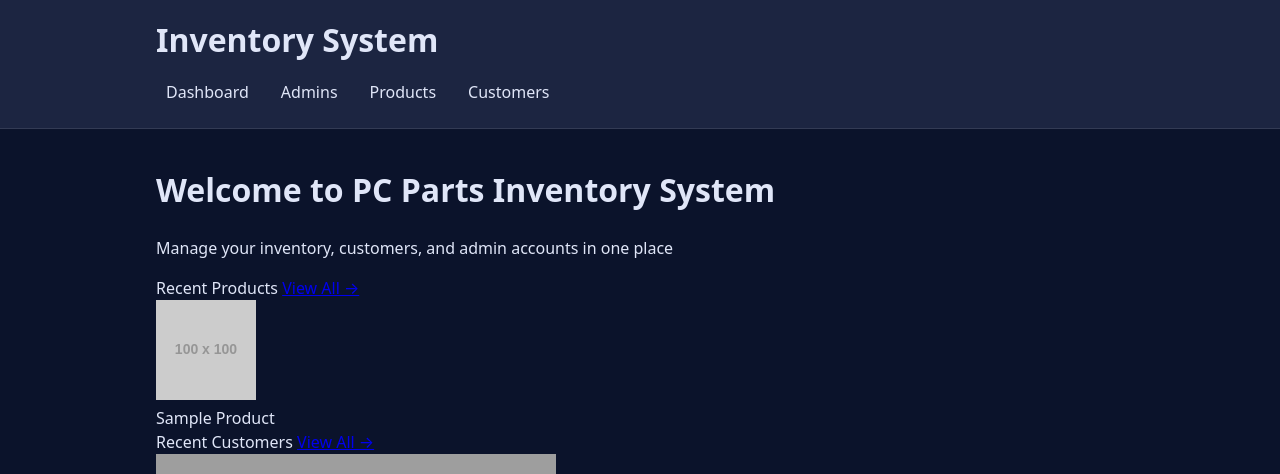
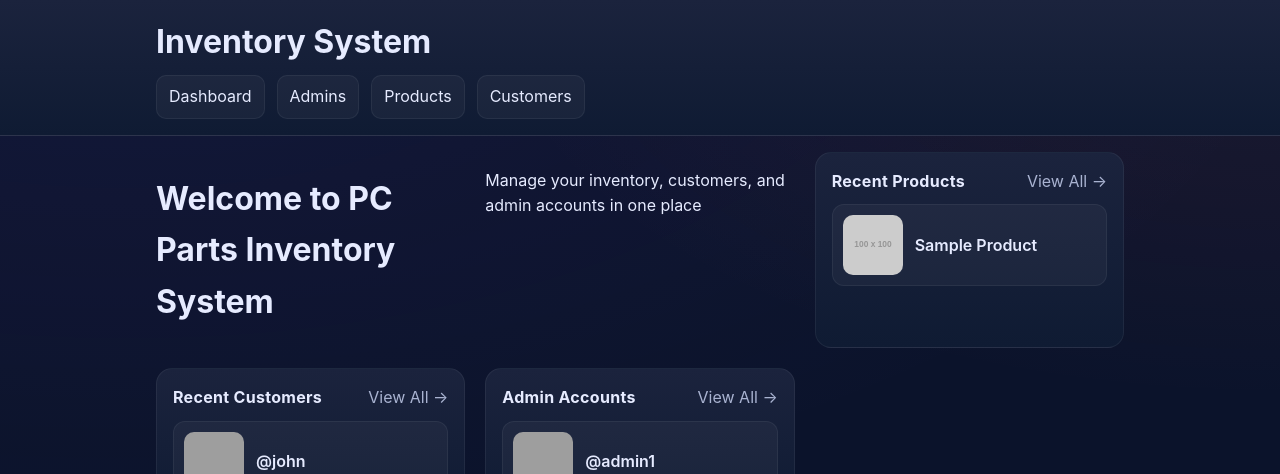
Before and after one commit to FosterMaggies/integ, a PHP site: page / in a window 1280 px wide. Shown: the top 474 px of the page. Run offline with PHP 8.4, Linux system fonts and the light colour scheme; data comes from the database, SQL or seed files in the repository; grey boxes labelled with a size stand in for pictures from a placeholder-image service; some libraries are stand-ins or nearby versions; grey boxes are pictures that could not be loaded.

Commit message:
Refactor: Improve UI and add dashboard styles
Co-authored-by: blacklfoster <blacklfoster@gmail.com>

```diff
--- a/assets/style.css
+++ b/assets/style.css
@@ -1,26 +1,59 @@
-:root{--bg:#0b132b;--panel:#1c2541;--accent:#3a86ff;--text:#e0e6f8;--muted:#a9b3d1;--danger:#e63946;--success:#06d6a0;}
+:root{
+  --bg:#0b132b;
+  --panel:#1b233d;
+  --panel-2:#0f1b33;
+  --accent:#8a5cff;
+  --accent-2:#ff6b6b;
+  --text:#e6ebff;
+  --muted:#a9b3d1;
+  --danger:#ff4d6d;
+  --success:#2dcc70;
+  --warning:#f4d35e;
+  --card-grad:linear-gradient(135deg, rgba(138,92,255,.12), rgba(255,107,107,.12));
+}
 *{box-sizing:border-box}
-body{margin:0;font-family:system-ui,-apple-system,Segoe UI,Roboto,Ubuntu,"Helvetica Neue",Arial;line-height:1.5;background:var(--bg);color:var(--text)}
+body{margin:0;font-family:Inter,system-ui,-apple-system,Segoe UI,Roboto,Ubuntu,"Helvetica Neue",Arial;line-height:1.6;background:radial-gradient(1200px 600px at 10% -10%,rgba(138,92,255,.08),transparent),radial-gradient(800px 400px at 100% 0,rgba(255,107,107,.08),transparent),var(--bg);color:var(--text)}
 .container{max-width:1000px;margin:0 auto;padding:16px}
-.site-header{background:var(--panel);border-bottom:1px solid rgba(255,255,255,.1)}
+.site-header{position:sticky;top:0;z-index:10;background:linear-gradient(180deg,var(--panel),var(--panel-2));border-bottom:1px solid rgba(255,255,255,.08);backdrop-filter:blur(6px)}
 .site-header h1{margin:0}
-nav{display:flex;gap:12px;margin-top:8px}
-nav a{color:var(--text);text-decoration:none;padding:8px 10px;border-radius:8px}
-nav a:hover{background:rgba(255,255,255,.06)}
+nav{display:flex;gap:12px;margin-top:8px;flex-wrap:wrap}
+nav a{color:var(--text);text-decoration:none;padding:8px 12px;border-radius:10px;background:rgba(255,255,255,.04);border:1px solid rgba(255,255,255,.06);transition:.2s ease}
+nav a:hover{background:rgba(255,255,255,.1);transform:translateY(-1px)}
 .site-footer{margin-top:40px;border-top:1px solid rgba(255,255,255,.1);padding:16px 0;background:var(--panel)}
-.panel{background:var(--panel);padding:16px;border-radius:12px;box-shadow:0 2px 6px rgba(0,0,0,.3);margin-bottom:16px}
+.panel{background:linear-gradient(180deg,var(--panel),var(--panel-2));padding:20px;border-radius:14px;box-shadow:0 6px 20px rgba(0,0,0,.35), inset 0 0 0 1px rgba(255,255,255,.06);margin-bottom:20px}
 .grid{display:grid;grid-template-columns:repeat(auto-fit,minmax(220px,1fr));gap:16px}
-.card{background:var(--panel);padding:16px;border-radius:12px;border:1px solid rgba(255,255,255,.08)}
+.card{background:var(--panel);padding:16px;border-radius:14px;border:1px solid rgba(255,255,255,.08);background-image:var(--card-grad)}
 .card h3{margin-top:0}
 .table{width:100%;border-collapse:collapse}
 .table th,.table td{padding:10px;border-bottom:1px solid rgba(255,255,255,.08)}
 .table th{text-align:left;color:var(--muted);font-weight:600}
-.input, select, .file{width:100%;padding:10px;border:1px solid rgba(255,255,255,.12);border-radius:8px;background:#10182a;color:var(--text)}
+.input, select, .file{width:100%;padding:12px 12px;border:1px solid rgba(255,255,255,.12);border-radius:10px;background:#10182a;color:var(--text);outline:none;transition:border .2s ease, box-shadow .2s ease}
+.input:focus, select:focus, .file:focus{border-color:var(--accent);box-shadow:0 0 0 3px rgba(138,92,255,.18)}
 .row{display:grid;grid-template-columns:1fr 1fr;gap:12px}
-button,.btn{cursor:pointer;background:var(--accent);border:none;color:white;padding:10px 14px;border-radius:8px}
+button,.btn{cursor:pointer;background:var(--accent);border:none;color:white;padding:10px 16px;border-radius:10px;box-shadow:0 6px 14px rgba(138,92,255,.3);transition:.2s ease}
+.btn:hover{transform:translateY(-1px)}
 .btn-outline{background:transparent;border:1px solid var(--accent);color:var(--text)}
-.btn-danger{background:var(--danger)}
-.badge{display:inline-block;padding:2px 8px;border-radius:999px;font-size:12px;background:rgba(255,255,255,.1)}
-form .actions{display:flex;gap:8px;justify-content:flex-end;margin-top:12px}
-.alert{padding:10px 12px;border-radius:8px;background:rgba(6,214,160,.1);border:1px solid rgba(6,214,160,.3)}
-.alert.error{background:rgba(230,57,70,.1);border-color:rgba(230,57,70,.3)}
+.btn-danger{background:var(--danger);box-shadow:0 6px 14px rgba(255,77,109,.25)}
+.btn-ghost{background:transparent;border:1px dashed rgba(255,255,255,.2)}
+.badge{display:inline-block;padding:4px 10px;border-radius:999px;font-size:12px;background:rgba(255,255,255,.1);border:1px solid rgba(255,255,255,.15)}
+form .actions{display:flex;gap:10px;justify-content:flex-end;margin-top:14px}
+.alert{padding:12px 14px;border-radius:12px;display:flex;align-items:center;gap:10px;border:1px solid transparent}
+.alert.success{background:rgba(45,204,112,.12);border-color:rgba(45,204,112,.4)}
+.alert.error{background:rgba(255,77,109,.1);border-color:rgba(255,77,109,.4)}
+.alert.info{background:rgba(138,92,255,.12);border-color:rgba(138,92,255,.4)}
+
+/* Dashboard unique layout */
+.dashboard-container{display:grid;grid-template-columns:repeat(auto-fit,minmax(300px,1fr));gap:20px}
+.preview-column{background:linear-gradient(180deg,var(--panel),var(--panel-2));border:1px solid rgba(255,255,255,.06);border-radius:16px;padding:16px}
+.preview-header{display:flex;align-items:center;justify-content:space-between;margin-bottom:10px}
+.preview-title{font-weight:700;letter-spacing:.3px}
+.view-all{color:var(--muted);text-decoration:none}
+.view-all:hover{color:var(--text)}
+.item-list{display:grid;gap:12px}
+.item-card{display:flex;align-items:center;gap:12px;padding:10px;border-radius:12px;background:rgba(255,255,255,.04);border:1px solid rgba(255,255,255,.06)}
+.item-image{width:60px;height:60px;object-fit:cover;border-radius:10px}
+.item-details .item-name{font-weight:600}
+
+/* Tables */
+.table thead tr{background:rgba(255,255,255,.03)}
+.table tbody tr:hover{background:rgba(255,255,255,.04)}
```
